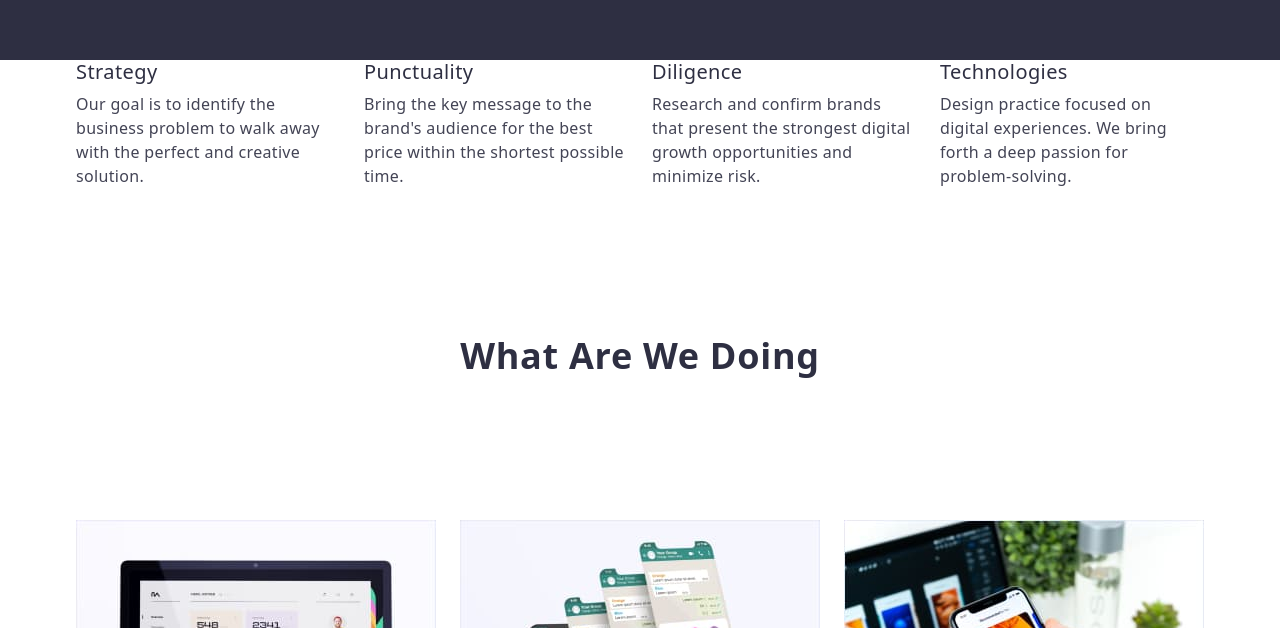
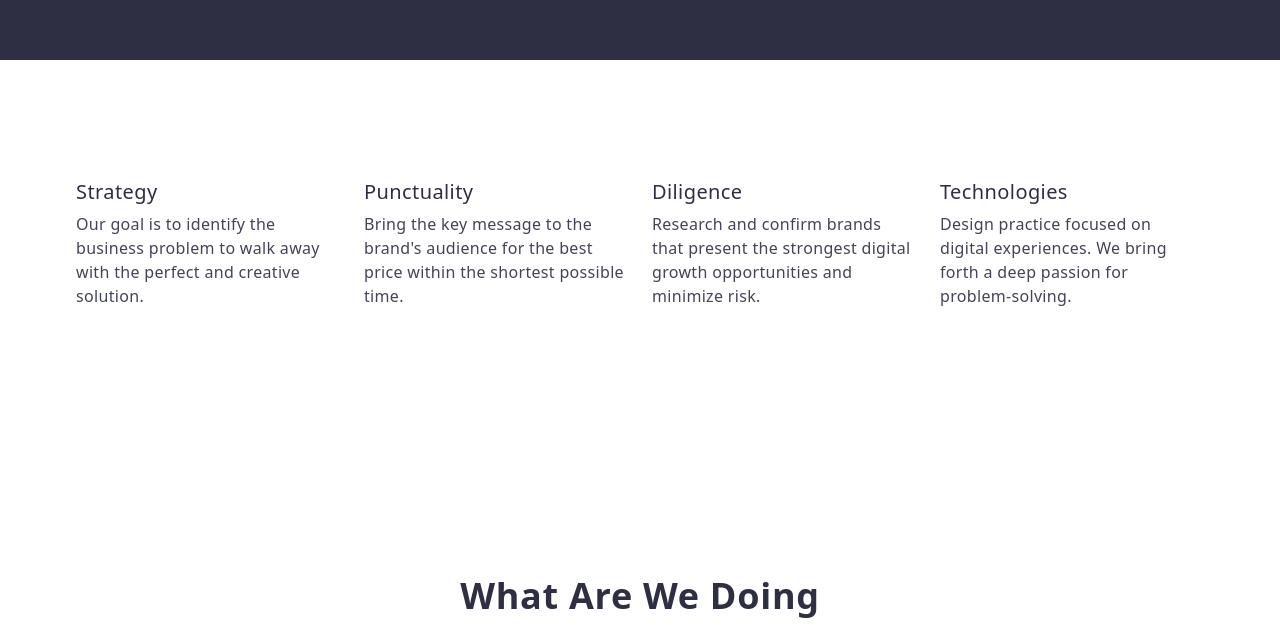
Before and after one commit to zabolotnyy/goit-markup-hw-03, a plain HTML site: page index.html in a window 1280 px wide. Shown: the part 813-1441 px from the top of the page. Drawn offline with nearby package versions, Linux system fonts and the light colour scheme.

Commit message:
attemp tri

```diff
--- a/css/style.css
+++ b/css/style.css
@@ -173,7 +173,7 @@ button {
 }
 /*HERO MAIN PAGE FINISH*/
 /*MP Section Features*/
-.festures-section {
+.features-section {
     padding-top: 120px;
     padding-bottom: 120px;
 }
@@ -203,7 +203,7 @@ button {
     justify-content: space-between;
 }
 .technic {
-
+ width: calc((100% - 48px) / 3)
 }
 /*TEXT AND TITLE FEATURES*/
 .title-name {
```
